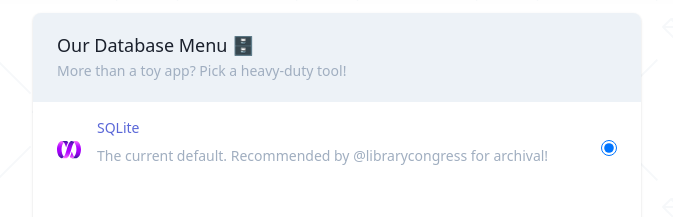
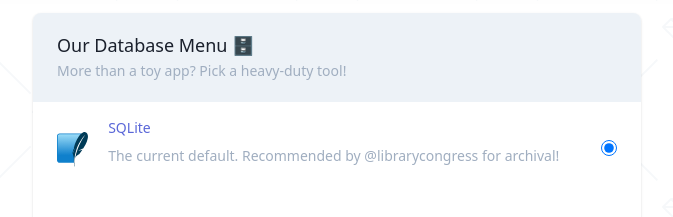
Before and after one commit to miatrinity/railsnew.io, a Nuxt app: page / in a window 1280 px wide. Shown: the part 2400-2617 px from the top of the page, without its empty margins (303-976 px from the left). Built offline with nearby package versions, Linux system fonts and the light colour scheme.

Commit message:
Fix SQLite logo (remove text, sizing plays nicely with other logos)

```diff
--- a/components/svgs/SqLiteLogo.vue
+++ b/components/svgs/SqLiteLogo.vue
@@ -1,128 +1,28 @@
 <template>
   <svg
+    width="2.2em"
+    viewBox="0 0 228 228"
     xmlns="http://www.w3.org/2000/svg"
-    xmlns:xlink="http://www.w3.org/1999/xlink"
-    aria-hidden="true"
-    focusable="false"
-    width="1.5em"
-    style="-ms-transform: rotate(360deg); -webkit-transform: rotate(360deg); transform: rotate(360deg);"
-    preserveAspectRatio="xMidYMid meet"
-    viewBox="0 0 256 184"
+    preserveAspectRatio="xMidYMid"
   >
     <defs>
-      <linearGradient
-        x1="49.976%"
-        y1="-.278%"
-        x2="49.976%"
-        y2="100.056%"
-        id="IconifyId-171f9896cd9-c771bb-135"
-      >
-        <stop stop-color="#FF7BFF" offset="0%" />
-        <stop stop-color="#F46BFF" offset="3.6%" />
-        <stop stop-color="#D945FF" offset="13.2%" />
-        <stop stop-color="#C527FF" offset="22.8%" />
-        <stop stop-color="#B611FF" offset="32.1%" />
-        <stop stop-color="#AD04FF" offset="41.2%" />
-        <stop stop-color="#A0F" offset="49.7%" />
-        <stop stop-color="#A601FB" offset="58.8%" />
-        <stop stop-color="#9A04F0" offset="68%" />
-        <stop stop-color="#8608DE" offset="77.2%" />
-        <stop stop-color="#690EC5" offset="86.4%" />
-        <stop stop-color="#4516A4" offset="95.5%" />
-        <stop stop-color="#311B92" offset="100%" />
-      </linearGradient>
-      <linearGradient
-        x1="50.002%"
-        y1="0%"
-        x2="50.002%"
-        y2="100.281%"
-        id="IconifyId-171f9896cd9-c771bb-136"
-      >
-        <stop stop-color="#FF7BFF" offset="0%" />
-        <stop stop-color="#F46BFF" offset="3.6%" />
-        <stop stop-color="#D945FF" offset="13.2%" />
-        <stop stop-color="#C527FF" offset="22.8%" />
-        <stop stop-color="#B611FF" offset="32.1%" />
-        <stop stop-color="#AD04FF" offset="41.2%" />
-        <stop stop-color="#A0F" offset="49.7%" />
-        <stop stop-color="#A601FB" offset="58.8%" />
-        <stop stop-color="#9A04F0" offset="68%" />
-        <stop stop-color="#8608DE" offset="77.2%" />
-        <stop stop-color="#690EC5" offset="86.4%" />
-        <stop stop-color="#4516A4" offset="95.5%" />
-        <stop stop-color="#311B92" offset="100%" />
-      </linearGradient>
-      <linearGradient
-        x1="49.99%"
-        y1="100.802%"
-        x2="49.99%"
-        y2="-1.372%"
-        id="IconifyId-171f9896cd9-c771bb-137"
-      >
-        <stop stop-color="#FF7BFF" offset="0%" />
-        <stop stop-color="#F268FF" offset="8.3%" />
-        <stop stop-color="#D843FF" offset="27.1%" />
-        <stop stop-color="#C426FF" offset="45.9%" />
-        <stop stop-color="#B611FF" offset="64.4%" />
-        <stop stop-color="#AD04FF" offset="82.6%" />
-        <stop stop-color="#A0F" offset="100%" />
-      </linearGradient>
-      <linearGradient
-        x1="49.982%"
-        y1="100.821%"
-        x2="49.982%"
-        y2="-.693%"
-        id="IconifyId-171f9896cd9-c771bb-138"
-      >
-        <stop stop-color="#A0F" offset="0%" />
-        <stop stop-color="#A601FB" offset="18.1%" />
-        <stop stop-color="#9A04F0" offset="36.3%" />
-        <stop stop-color="#8608DE" offset="54.6%" />
-        <stop stop-color="#690EC5" offset="72.9%" />
-        <stop stop-color="#4516A4" offset="91.1%" />
-        <stop stop-color="#311B92" offset="100%" />
-      </linearGradient>
-      <linearGradient
-        x1="49.997%"
-        y1="100.014%"
-        x2="49.997%"
-        y2="-.094%"
-        id="IconifyId-171f9896cd9-c771bb-139"
-      >
-        <stop stop-color="#FF7BFF" offset="0%" />
-        <stop stop-color="#F46BFF" offset="3.6%" />
-        <stop stop-color="#D945FF" offset="13.2%" />
-        <stop stop-color="#C527FF" offset="22.8%" />
-        <stop stop-color="#B611FF" offset="32.1%" />
-        <stop stop-color="#AD04FF" offset="41.2%" />
-        <stop stop-color="#A0F" offset="49.7%" />
-        <stop stop-color="#A601FB" offset="58.8%" />
-        <stop stop-color="#9A04F0" offset="68%" />
-        <stop stop-color="#8608DE" offset="77.2%" />
-        <stop stop-color="#690EC5" offset="86.4%" />
-        <stop stop-color="#4516A4" offset="95.5%" />
-        <stop stop-color="#311B92" offset="100%" />
+      <linearGradient x1="57.662%" y1="2.046%" x2="57.662%" y2="94.439%" id="a">
+        <stop stop-color="#97D9F6" offset="0%" />
+        <stop stop-color="#0F80CC" offset="92.024%" />
+        <stop stop-color="#0F80CC" offset="100%" />
       </linearGradient>
     </defs>
     <path
-      d="M72.878 13.998C66.75 6.055 59.69 1.01 51.222.011c-1.01.024-2.021.103-3.02.26C17.52 5.127.78 48.383 0 91.639c.78 43.256 17.52 86.513 48.203 91.367c1 .158 2.008.237 3.02.26c8.468-.999 15.526-6.045 21.657-13.987c-16.076-17.748-23.857-49.1-24.371-77.64c.512-28.54 8.293-59.892 24.37-77.64z"
-      fill="url(#IconifyId-171f9896cd9-c771bb-135)"
+      d="M157.888 9.952H17.15C7.717 9.952 0 17.67 0 27.102V182.31c0 9.432 7.717 17.15 17.15 17.15h92.693c-1.052-46.122 14.698-135.63 48.045-189.508z"
+      fill="#0F80CC"
     />
     <path
-      d="M207.618.271c-.999-.158-2.007-.237-3.02-.26c-.196-.004-.392-.011-.587-.011c-6.122 0-38.893.004-46.338 0c-.245 0-.488.007-.733.014c5.713.556 10.974 2.398 15.75 5.334c3.733 2.295 7.147 5.219 10.253 8.65c16.077 17.748 23.858 49.1 24.372 77.64c-.514 28.54-8.295 59.892-24.372 77.64c-3.106 3.429-6.519 6.355-10.252 8.65c-4.777 2.936-10.038 4.778-15.751 5.333c.245.008.488.015.733.015c7.445-.004 40.216 0 46.338 0c.195 0 .391-.005.587-.011a22.525 22.525 0 0 0 3.02-.26c30.682-4.856 47.423-48.11 48.204-91.367c-.78-43.256-17.52-86.513-48.204-91.367z"
-      fill="url(#IconifyId-171f9896cd9-c771bb-136)"
+      d="M152.775 14.955H17.15c-6.698 0-12.148 5.449-12.148 12.148v143.883c30.716-11.788 76.817-21.96 108.693-21.498 6.406-33.494 25.232-99.134 39.08-134.533z"
+      fill="url(#a)"
     />
     <path
-      d="M142.59 156.72c-2.198 4.683-4.443 8.872-6.766 12.62a1.7 1.7 0 0 0 .155 1.999c5.154 6.05 10.995 10.171 17.743 11.559c1.06.217 2.135.33 3.216.366c5.713-.555 10.973-2.397 15.75-5.334c3.732-2.294 7.147-5.218 10.254-8.649c-9.563-12.391-16.864-31.83-23.727-53.949c-.248-.801-1.386-.8-1.628.006c-4.407 14.642-9.183 28.987-14.998 41.381z"
-      fill="url(#IconifyId-171f9896cd9-c771bb-137)"
-    />
-    <path
-      d="M72.88 14c9.562 12.39 16.863 31.83 23.725 53.948c.248.802 1.386.8 1.629-.005c4.408-14.643 9.185-28.987 15-41.382c2.196-4.683 4.442-8.872 6.765-12.62a1.698 1.698 0 0 0-.155-1.997C114.689 5.89 108.848 1.77 102.099.383a19.179 19.179 0 0 0-3.236-.369a23.638 23.638 0 0 0-.715-.012C90.703.004 57.932.002 51.81 0c-.196 0-.392.005-.588.01C59.69 1.013 66.75 6.057 72.879 14z"
-      fill="url(#IconifyId-171f9896cd9-c771bb-138)"
-    />
-    <path
-      d="M172.692 5.345c-4.777-2.936-10.037-4.779-15.75-5.334c-1.08.034-2.158.148-3.216.367c-25.867 5.314-38.39 50.779-50.095 91.257c-9.115 31.546-17.886 60.972-30.752 77.64c-6.129 7.941-13.189 12.988-21.656 13.987c.196.003.392.01.588.01c6.121 0 38.892-.003 46.337 0c.244 0 .489-.007.733-.013a18.795 18.795 0 0 0 3.217-.368c25.867-5.315 38.388-50.78 50.094-91.258c9.115-31.547 17.886-60.972 30.752-77.64c-3.105-3.43-6.519-6.353-10.252-8.648z"
-      fill="url(#IconifyId-171f9896cd9-c771bb-139)"
+      d="M190.715 4.872c-9.639-8.595-21.31-5.143-32.827 5.08-1.71 1.518-3.416 3.203-5.113 5.003-19.704 20.903-37.994 59.62-43.676 89.19 2.214 4.489 3.943 10.217 5.081 14.593.292 1.122.555 2.176.766 3.072.5 2.122.769 3.497.769 3.497s-.177-.668-.902-2.77c-.138-.403-.292-.843-.474-1.361a15.78 15.78 0 0 0-.304-.752c-1.285-2.988-4.84-9.294-6.405-12.04a300.723 300.723 0 0 0-3.511 10.983c4.517 8.265 7.27 22.429 7.27 22.429s-.239-.918-1.374-4.122c-1.008-2.833-6.027-11.628-7.216-13.684-2.034 7.509-2.842 12.578-2.113 13.812 1.415 2.391 2.762 6.518 3.946 11.081 2.673 10.28 4.53 22.796 4.53 22.796s.06.83.162 2.106c-.372 8.633-.149 17.584.52 25.674.885 10.71 2.552 19.91 4.677 24.834l1.443-.786c-3.12-9.701-4.388-22.414-3.833-37.076.84-22.41 5.997-49.437 15.526-77.606 16.1-42.523 38.436-76.641 58.879-92.935-18.633 16.828-43.851 71.297-51.4 91.467-8.453 22.588-14.443 43.784-18.053 64.092 6.229-19.039 26.368-27.222 26.368-27.222s9.877-12.182 21.42-29.586c-6.914 1.577-18.268 4.277-22.071 5.875-5.61 2.353-7.121 3.156-7.121 3.156s18.17-11.066 33.76-16.076c21.44-33.768 44.799-81.74 21.276-102.724"
+      fill="#003B57"
     />
   </svg>
 </template>
```
